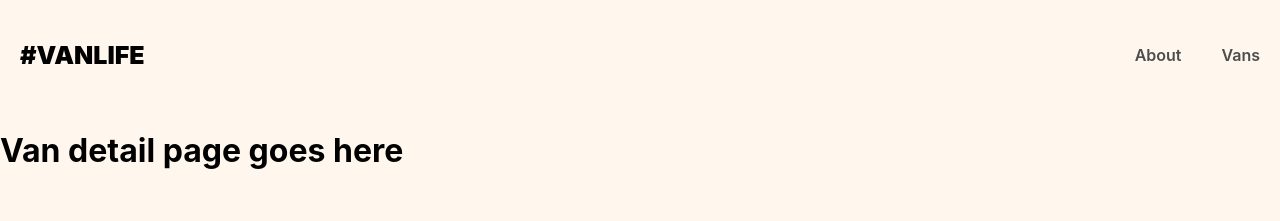
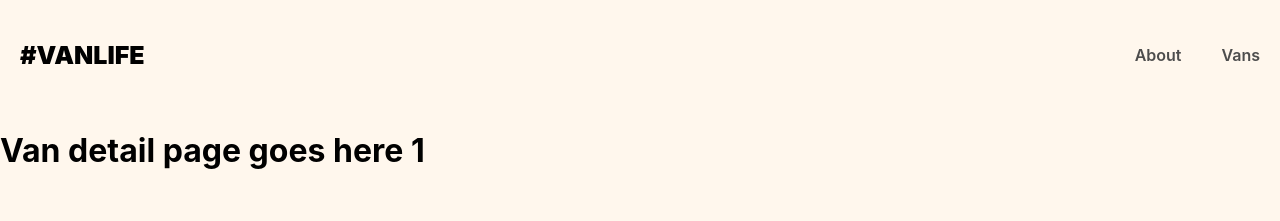
Before and after one commit to esquinas/scrimba-van-life-project, a React (Vite) app: page /vans/1 in a window 1280 px wide. Shown: the top 221 px of the page. Built offline with nearby package versions, Linux system fonts and the light colour scheme; what miragejs would draw is missing.

Commit message:
style: fix eslint offenses

```diff
--- a/src/index.jsx
+++ b/src/index.jsx
@@ -8,7 +8,7 @@ import VanDetail from "./pages/VanDetail"
 
 import "./server"
 
-function App() {
+export default function App() {
   return (
     <BrowserRouter>
       <header>
--- a/src/pages/VanDetail.jsx
+++ b/src/pages/VanDetail.jsx
@@ -1,5 +1,8 @@
 import React from "react"
+import { useParams } from "react-router-dom"
 
 export default function VanDetail() {
-    return <h1>Van detail page goes here</h1>
+    const { id } = useParams();
+
+    return <h1>Van detail page goes here {id}</h1>
 }
--- a/src/server.js
+++ b/src/server.js
@@ -26,7 +26,7 @@ createServer({
         this.namespace = "api"
         this.logging = false
 
-        this.get("/vans", (schema, request) => {
+        this.get("/vans", (schema, _request) => {
             return schema.vans.all()
         })
 
```
